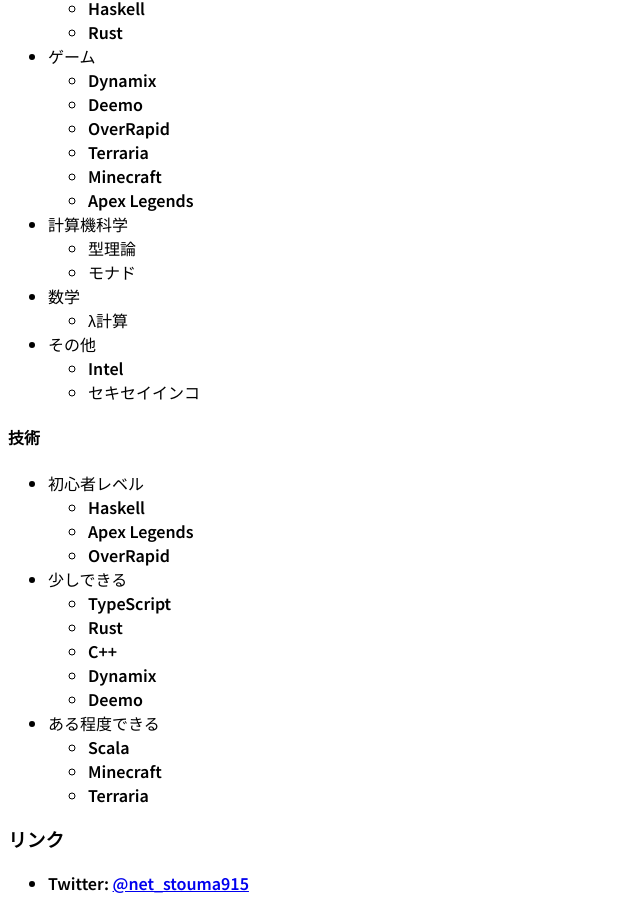
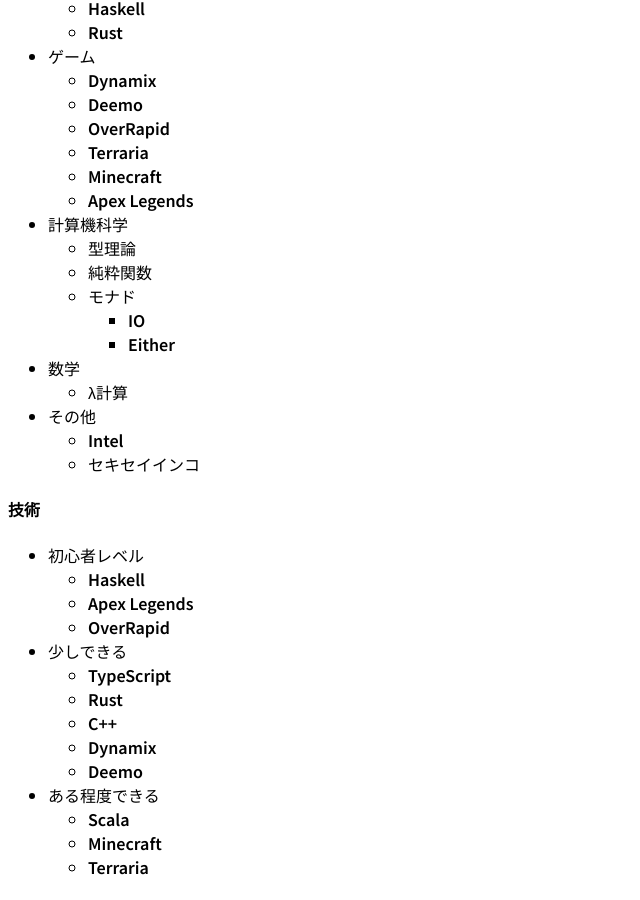
Before and after one commit to t-sasaki915/t-sasaki-net, a Jekyll site: the page built from docs/index.md, in a window 1280 px wide and 900 px high, scrolled down 383 px. Shown: the whole window, without its empty margins (0-640 px from the left). Built offline with Jekyll 4.4.1, drawn with Linux system fonts in a browser that asks for light colours; Markdown is read by kramdown in place of the engine named in the settings.

Commit message:
Update index.md

```diff
--- a/docs/index.md
+++ b/docs/index.md
@@ -26,7 +26,10 @@
   - Apex Legends
 - 計算機科学
   - 型理論
+  - 純粋関数
   - モナド
+    - IO
+    - Either
 - 数学
   - λ計算
 - その他
```
